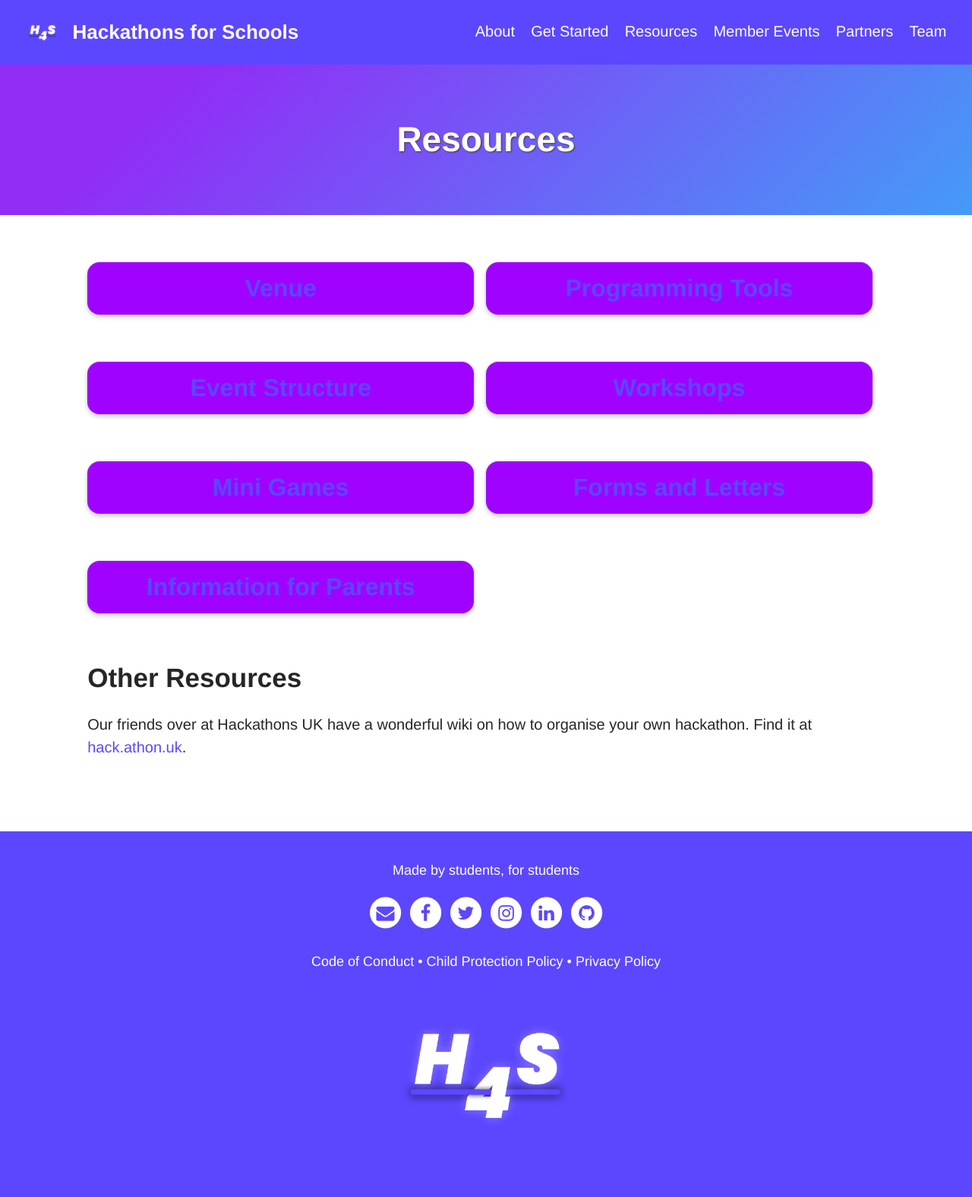
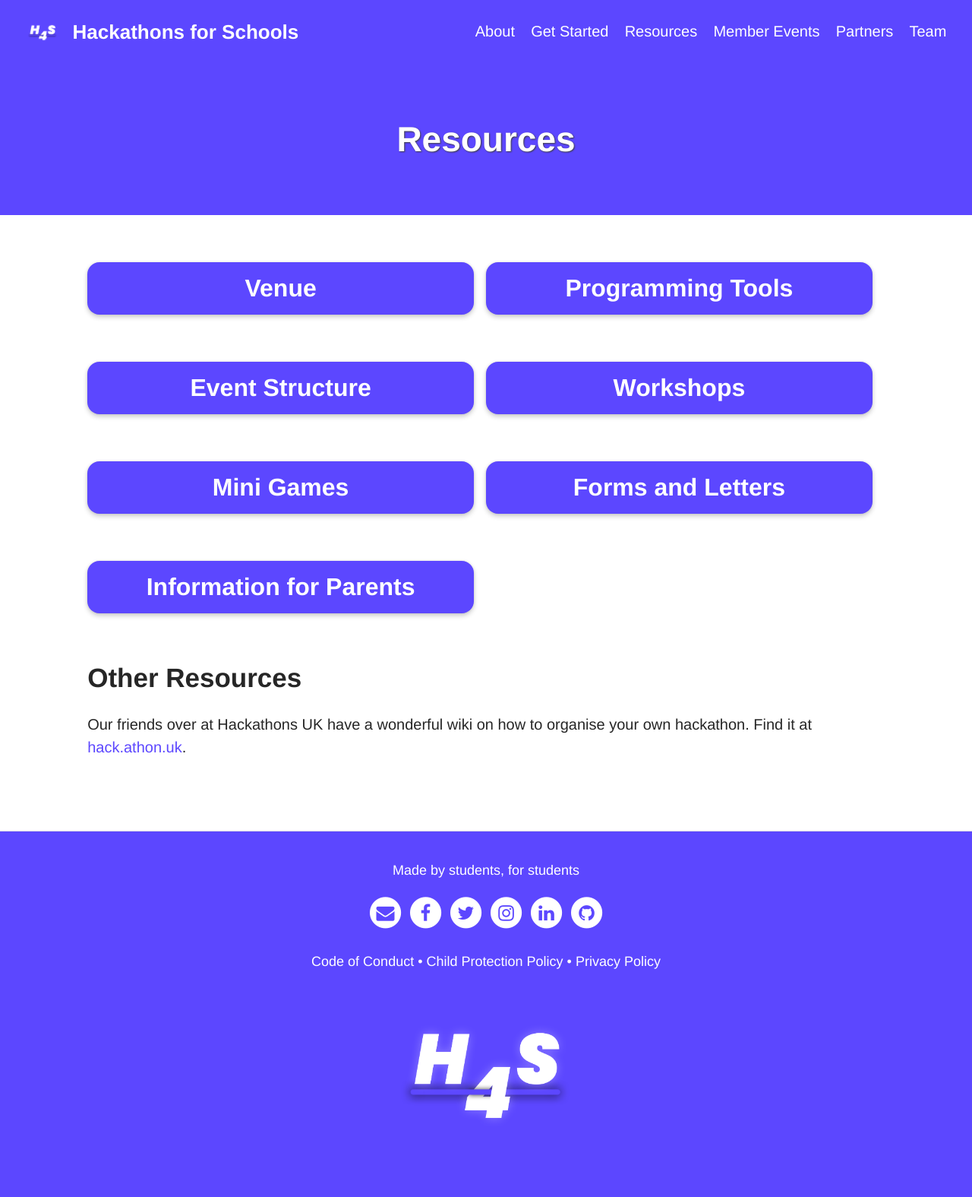
Before and after one commit to hackathonsforschools/website, a Jekyll site: the page built from pages/resources/3_resources.md, in a window 1280 px wide. Shown: the whole page at 76% size. Built offline with Jekyll 4.4.1, drawn with Linux system fonts in a browser that asks for light colours.

Commit message:
Fix headers and buttons

```diff
--- a/_sass/gradient.scss
+++ b/_sass/gradient.scss
@@ -1,4 +1,4 @@
 .background-gradient {
-  background: rgb(159,3,255);
-  background: linear-gradient(135deg, rgba(145,45,245,1) 30%, rgba(68,155,247,1) 100%);
+  background: #5c47ff;
+  //background: linear-gradient(135deg, rgba(145,45,245,1) 30%, rgba(68,155,247,1) 100%);
 }
--- a/_sass/resources.scss
+++ b/_sass/resources.scss
@@ -8,8 +8,8 @@
     font-size: xx-large;
     font-weight: 900;
     vertical-align: middle;
-    color: white;
-    background-color: #9f03ff;
+    color: #ffffff !important;
+    background-color: #5c47ff;
     padding: 16px;
     margin: 0px 16px 16px 0px;
     border-radius: 16px;
@@ -19,5 +19,5 @@
 }
 
 .resource-button:hover{
-    background: #1794fe;
+    background: #2d12ff;
 }
```
Also changed, not shown: pages/2_get-started.md (+2 -2 lines).
